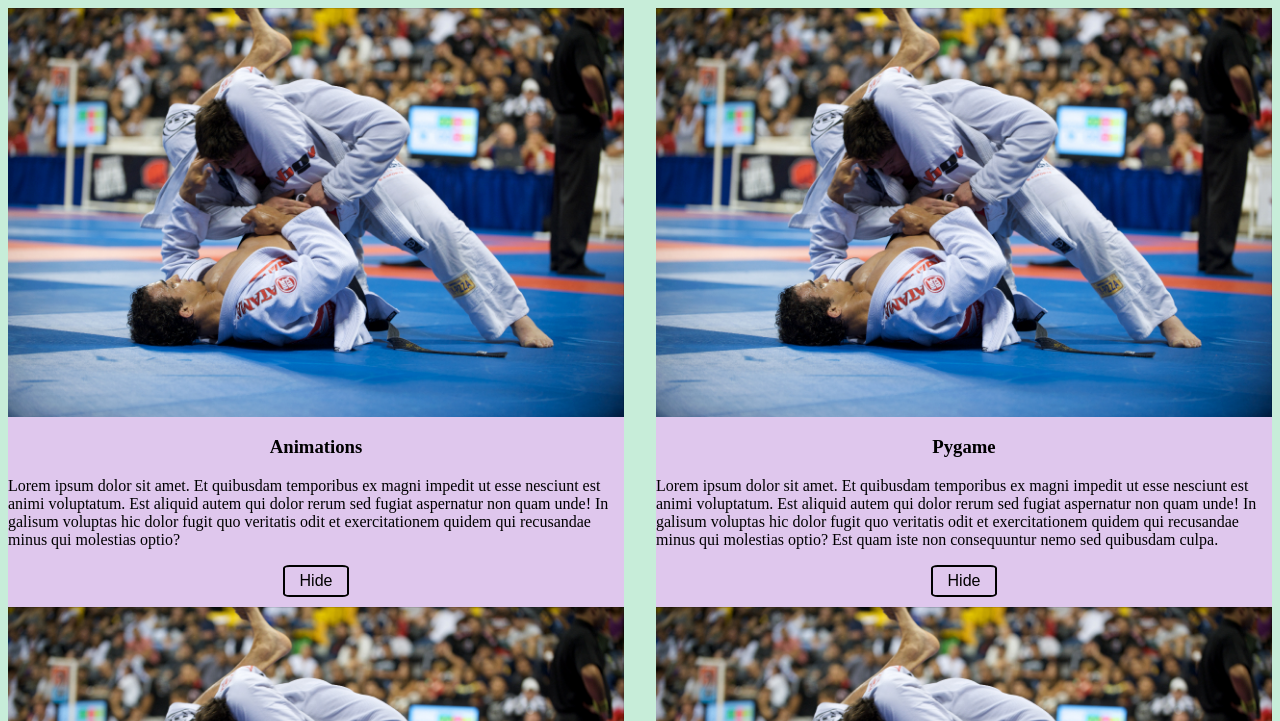
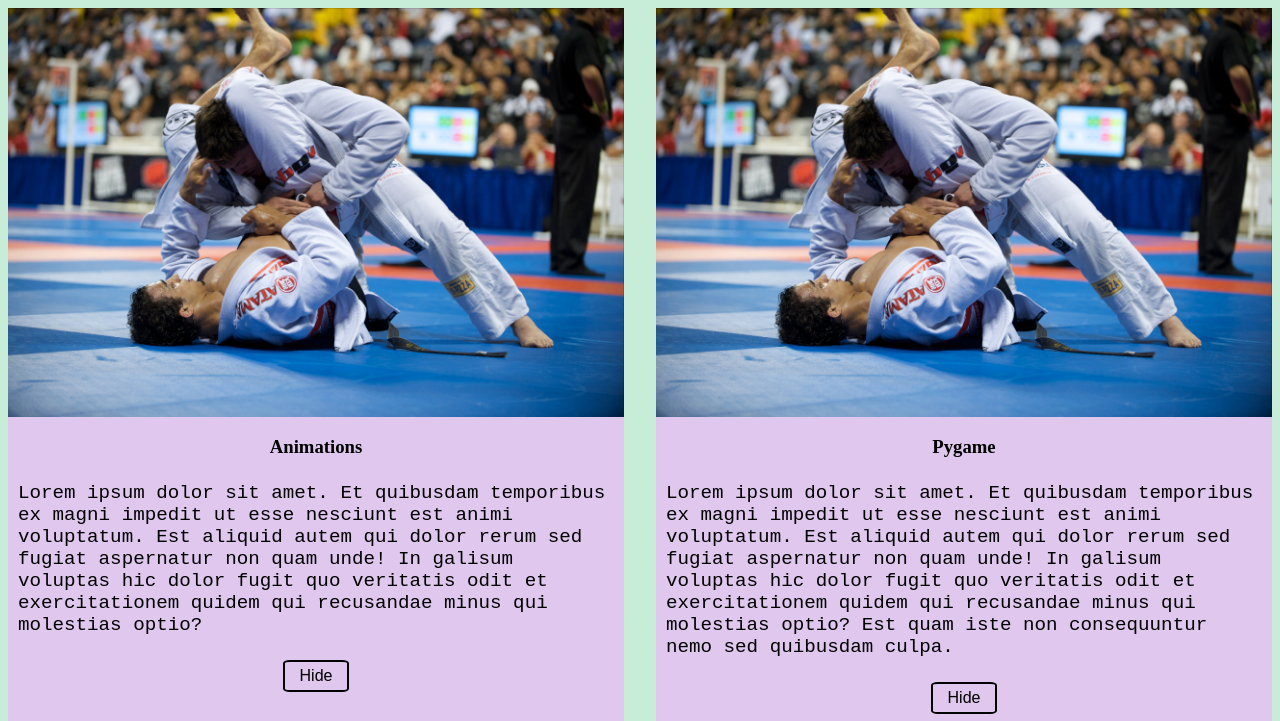
Before and after one commit to Taha-Hassan-Git/Project-Gallery, a plain HTML site: page ProjectGallery.html in a window 1280 px wide. Shown: the top 721 px of the page. Drawn offline with Linux system fonts and the light colour scheme.

Commit message:
Padding and font change to P tag

```diff
--- a/ProjectGallery.css
+++ b/ProjectGallery.css
@@ -22,6 +22,10 @@ h1 {
 
 p {
     text-align: left;
+    padding: 5px 10px;
+    font-family: 'Courier New', Courier, monospace;
+    font-size: larger;
+    font-weight: 500;
 }
 
 img {
```
